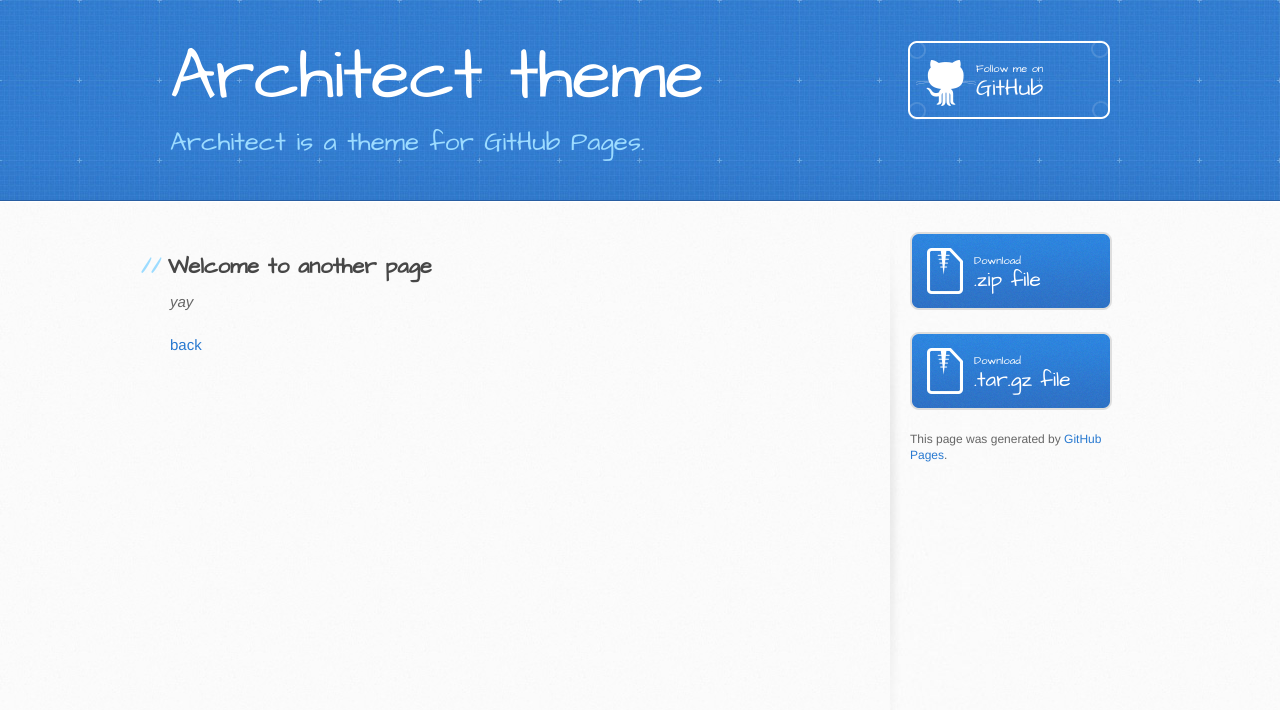
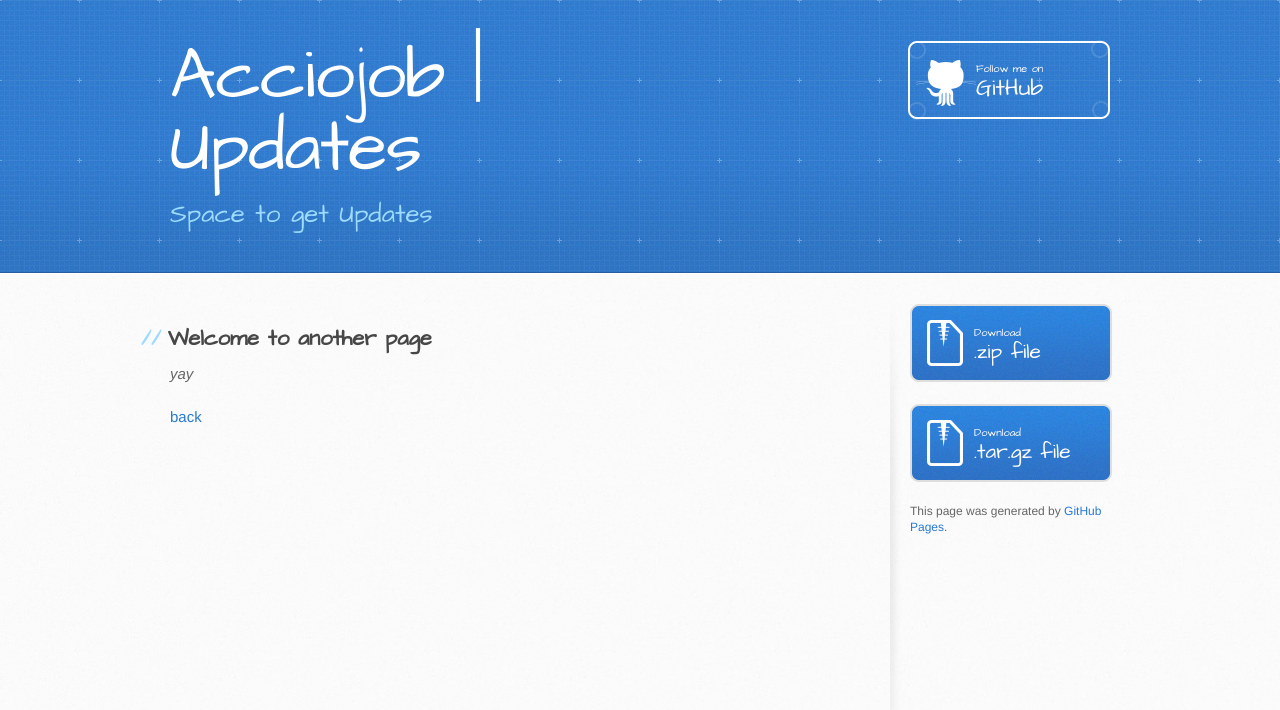
Before and after one commit to starlordali4444/starlordali4444.github.io, a Jekyll site: the page built from another-page.md, in a window 1280 px wide. Shown: the top 710 px of the page. Built offline with Jekyll 4.4.1, drawn with Linux system fonts in a browser that asks for light colours; our own code applies the rules of GitHub Pages for plain Markdown files.

Commit message:
Update _config.yml

```diff
--- a/_config.yml
+++ b/_config.yml
@@ -1,5 +1,5 @@
-title: Architect theme
-description: Architect is a theme for GitHub Pages.
+title: Acciojob | Updates
+description: Space to get Updates
 show_downloads: true
 google_analytics:
 theme: jekyll-theme-architect
```
